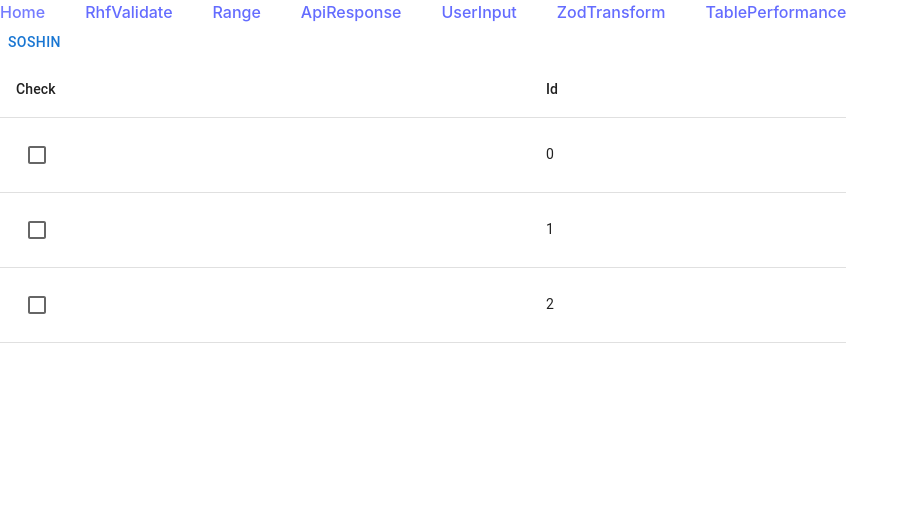
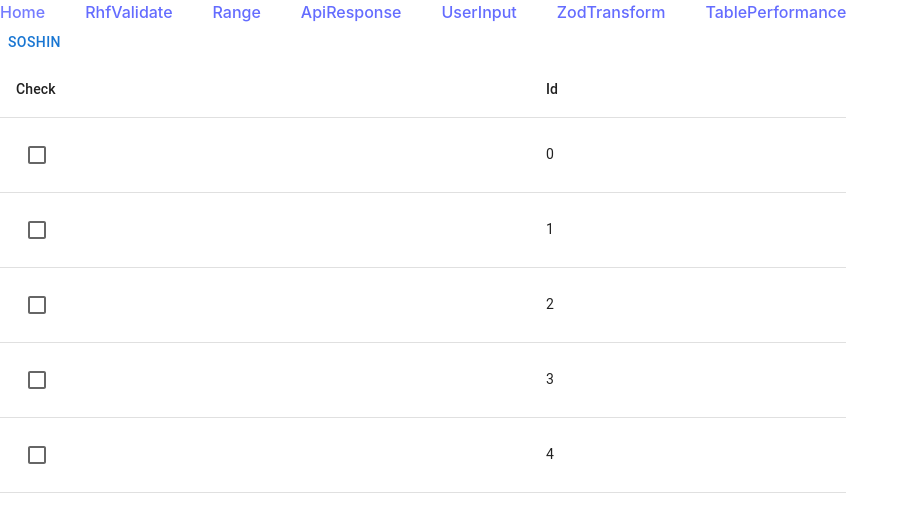
Before and after one commit to crypt0box/rhf-mui-practice, a React (Vite) app: page /tablePerformance in a window 1280 px wide. Shown: the top 532 px of the page, without its empty margins (0-909 px from the left). Built offline with nearby package versions, Linux system fonts and the light colour scheme.

Commit message:
feat: add onsubmit

```diff
--- a/src/components/page/TablePerformance.tsx
+++ b/src/components/page/TablePerformance.tsx
@@ -10,15 +10,22 @@ import { useForm } from 'react-hook-form';
 import { RhfTableRow } from '../ui/RhfTableRow';
 
 type Table = {
-  id: number[];
+  ids: boolean[];
 };
 
 export const TablePerformance = () => {
   const { control, handleSubmit } = useForm<Table>({
-    defaultValues: { id: [] },
+    defaultValues: { ids: [] },
   });
   const onSubmit = (data: Table) => {
-    console.log('🚀 ~ file: TablePerformance.tsx:18 ~ onSubmit ~ data', data);
+    // 条件に一致するインデックスの配列を返す
+    const indexes = data.ids
+      .map((checked, index) => (checked ? index : null))
+      .filter((index) => index !== null) as number[];
+    console.log(
+      '🚀 ~ file: TablePerformance.tsx:25 ~ onSubmit ~ indexes',
+      indexes
+    );
   };
 
   return (
@@ -32,8 +39,8 @@ export const TablePerformance = () => {
           </TableRow>
         </TableHead>
         <TableBody>
-          {Array.from({ length: 3 }).map((_, i) => (
-            <RhfTableRow key={i} index={i} name={`id.${i}`} control={control}>
+          {Array.from({ length: 5 }).map((_, i) => (
+            <RhfTableRow key={i} index={i} name={`ids.${i}`} control={control}>
               <TableCell>{i}</TableCell>
             </RhfTableRow>
           ))}
--- a/src/components/ui/RhfTableRow.tsx
+++ b/src/components/ui/RhfTableRow.tsx
@@ -9,7 +9,7 @@ export type RhfTableRow<T extends FieldValues> = TableRowProps &
 export const RhfTableRow = <T extends FieldValues>(
   props: RhfTableRow<T>
 ): JSX.Element => {
-  const { name, control, children, index } = props;
+  const { name, control, children } = props;
   const {
     field: { ref, onChange, value, ...rest },
   } = useController<T>({ name, control });
```
